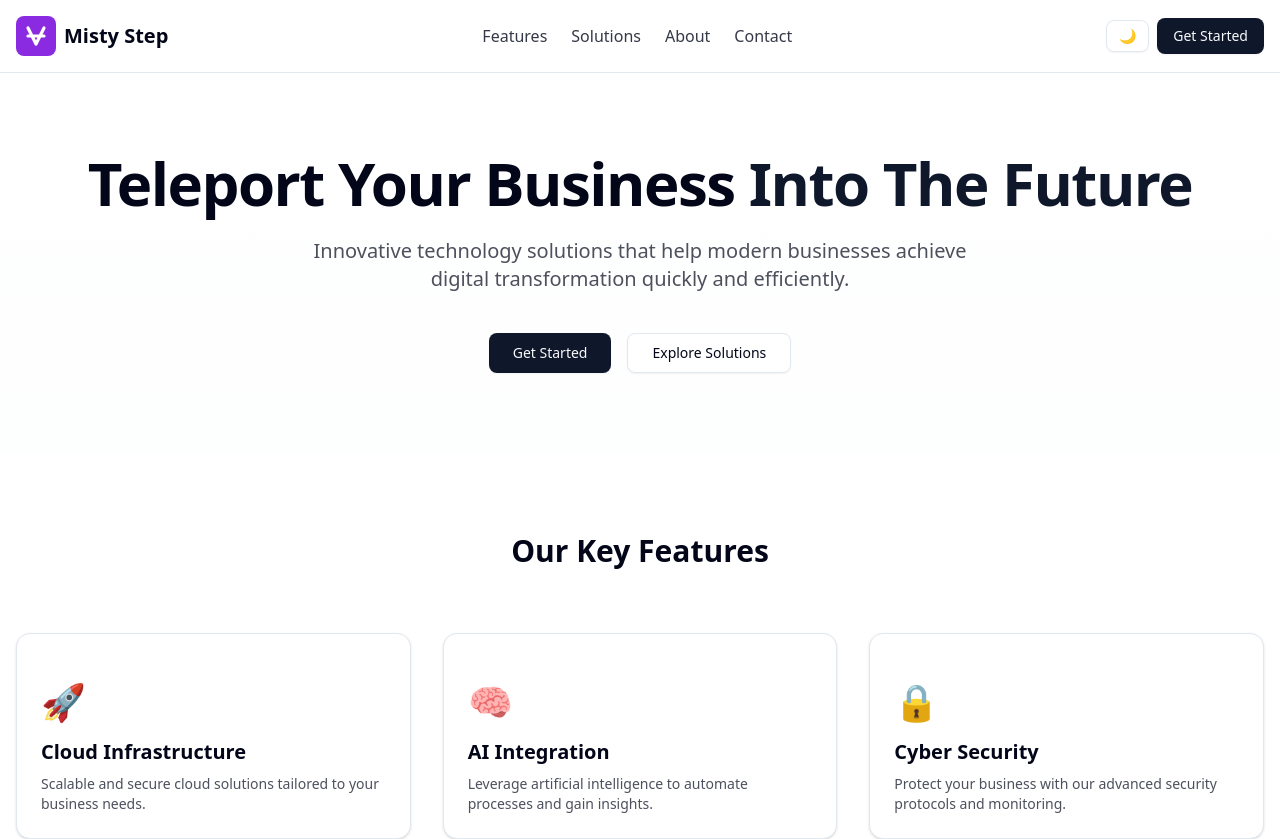
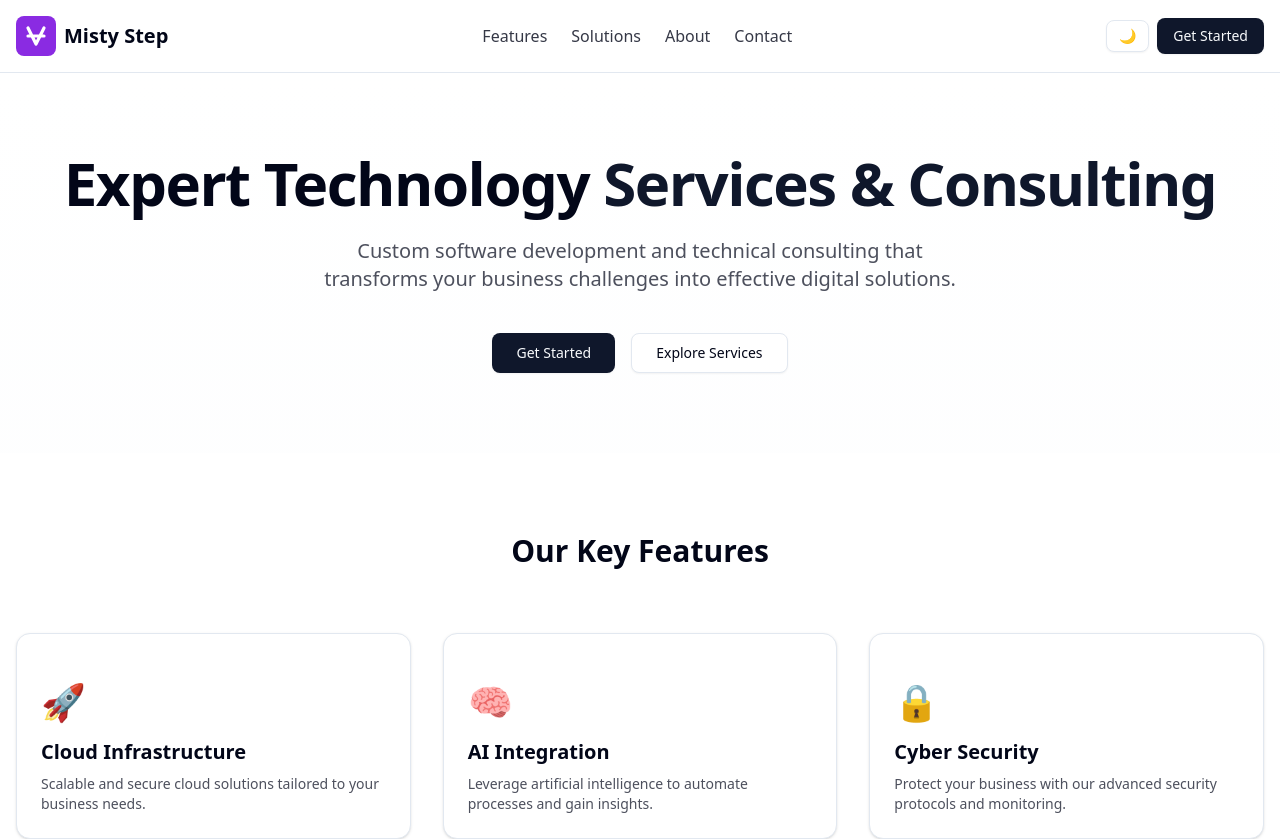
Before and after one commit to phrazzld/misty-step, a Next.js app: page / in a window 1280 px wide. Shown: the top 839 px of the page. Built offline with nearby package versions, Linux system fonts and the light colour scheme.

Commit message:
refactor: update hero content and CTA to focus on services

```diff
--- a/components/hero.tsx
+++ b/components/hero.tsx
@@ -5,18 +5,18 @@ export function Hero(): React.JSX.Element {
     <section className="flex-grow flex items-center justify-center bg-gradient-to-b from-background to-accent/10 py-20">
       <div className="container mx-auto px-4 flex flex-col items-center text-center">
         <h1 className="text-4xl md:text-6xl font-bold tracking-tight mb-6">
-          Teleport Your Business <span className="text-primary">Into The Future</span>
+          Expert Technology <span className="text-primary">Services & Consulting</span>
         </h1>
         <p className="text-foreground/70 text-xl max-w-2xl mb-10">
-          Innovative technology solutions that help modern businesses achieve digital transformation
-          quickly and efficiently.
+          Custom software development and technical consulting that transforms your business
+          challenges into effective digital solutions.
         </p>
         <div className="flex flex-col sm:flex-row gap-4">
           <Button asChild size="lg">
             <a href="#contact">Get Started</a>
           </Button>
           <Button asChild variant="outline" size="lg">
-            <a href="#solutions">Explore Solutions</a>
+            <a href="#services">Explore Services</a>
           </Button>
         </div>
       </div>
```
Also changed, not shown: 2 other files (tests, documents, lock files or other folders).
